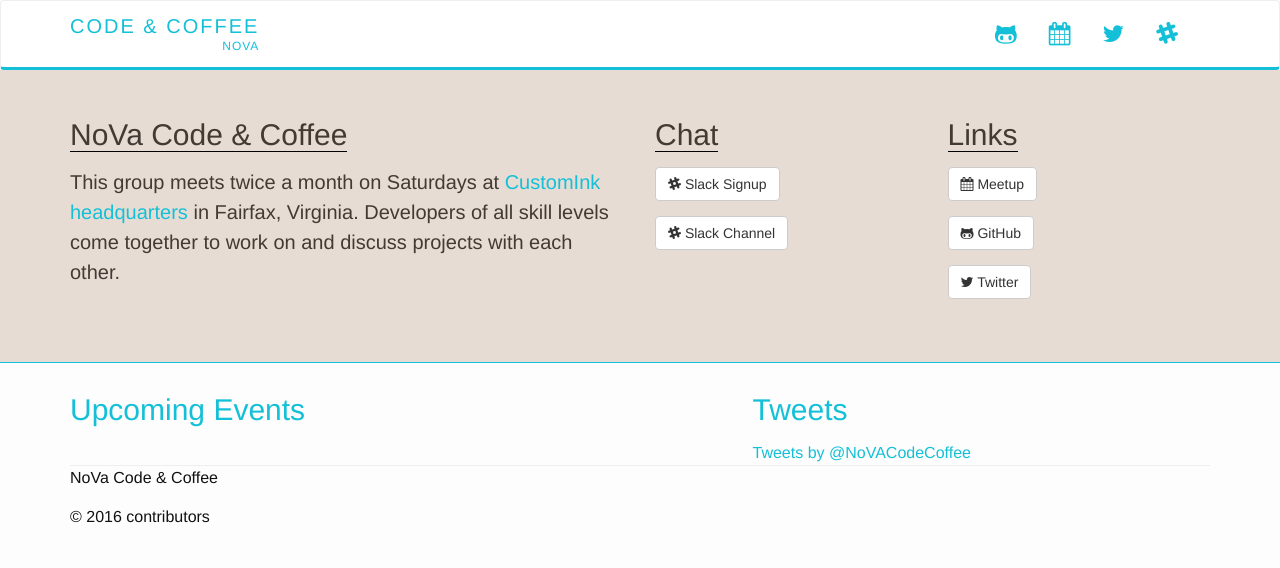
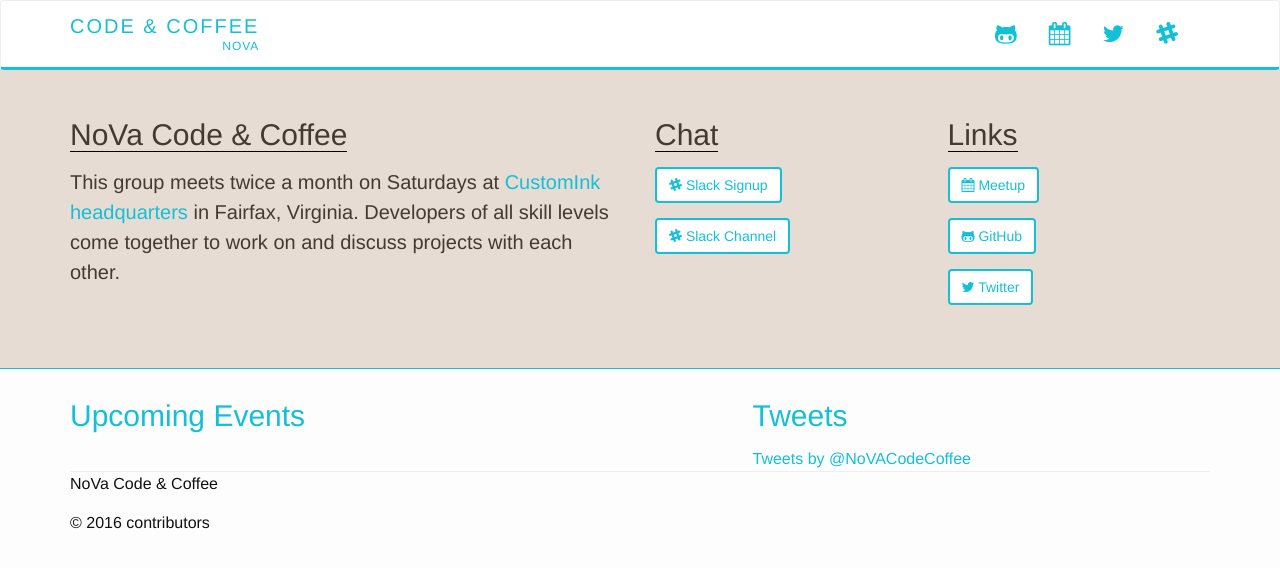
Before and after one commit to NoVACodeCoffee/novacodecoffee.github.io, a Jekyll site: the page built from index.html, in a window 1280 px wide. Shown: the top 568 px of the page. Built offline with Jekyll 4.4.1, drawn with Linux system fonts in a browser that asks for light colours; nearby versions of some CDN libraries; comment, search, counter and statistics services are not loaded.

Commit message:
banner buttons always teal

```diff
--- a/_includes/banner.html
+++ b/_includes/banner.html
@@ -7,15 +7,15 @@
       </div>
       <div class="col-md-3">
         <h2>Chat</h2>
-        <p><a class="btn btn-default" href="http://dctechslack.herokuapp.com" role="button"><i class="fa fa-slack"></i>
+        <p><a class="btn btn-teal" href="http://dctechslack.herokuapp.com" role="button"><i class="fa fa-slack"></i>
             Slack Signup</a></p>
-        <p><a class="btn btn-default" href="https://dctech.slack.com/messages/nova-code-coffee/" role="button"><i class="fa fa-slack"></i> Slack Channel</a></p>
+        <p><a class="btn btn-teal" href="https://dctech.slack.com/messages/nova-code-coffee/" role="button"><i class="fa fa-slack"></i> Slack Channel</a></p>
       </div>
       <div class="col-md-3">
         <h2>Links</h2>
-        <p><a class="btn btn-default" href="http://www.meetup.com/NoVA-Code-Coffee" role="button"><i class="fa fa-calendar"></i> Meetup</a></p>
-        <p><a class="btn btn-default" href="https://github.com/NoVACodeCoffee" role="button"><i class="fa fa-github-alt"></i> GitHub</a></p>
-        <p><a class="btn btn-default" href="http://www.twitter.com/novacodecoffee" role="button"><i class="fa fa-twitter"></i> Twitter</a></p>
+        <p><a class="btn btn-teal" href="http://www.meetup.com/NoVA-Code-Coffee" role="button"><i class="fa fa-calendar"></i> Meetup</a></p>
+        <p><a class="btn btn-teal" href="https://github.com/NoVACodeCoffee" role="button"><i class="fa fa-github-alt"></i> GitHub</a></p>
+        <p><a class="btn btn-teal" href="http://www.twitter.com/novacodecoffee" role="button"><i class="fa fa-twitter"></i> Twitter</a></p>
       </div>
     </div>
   </div>
```
